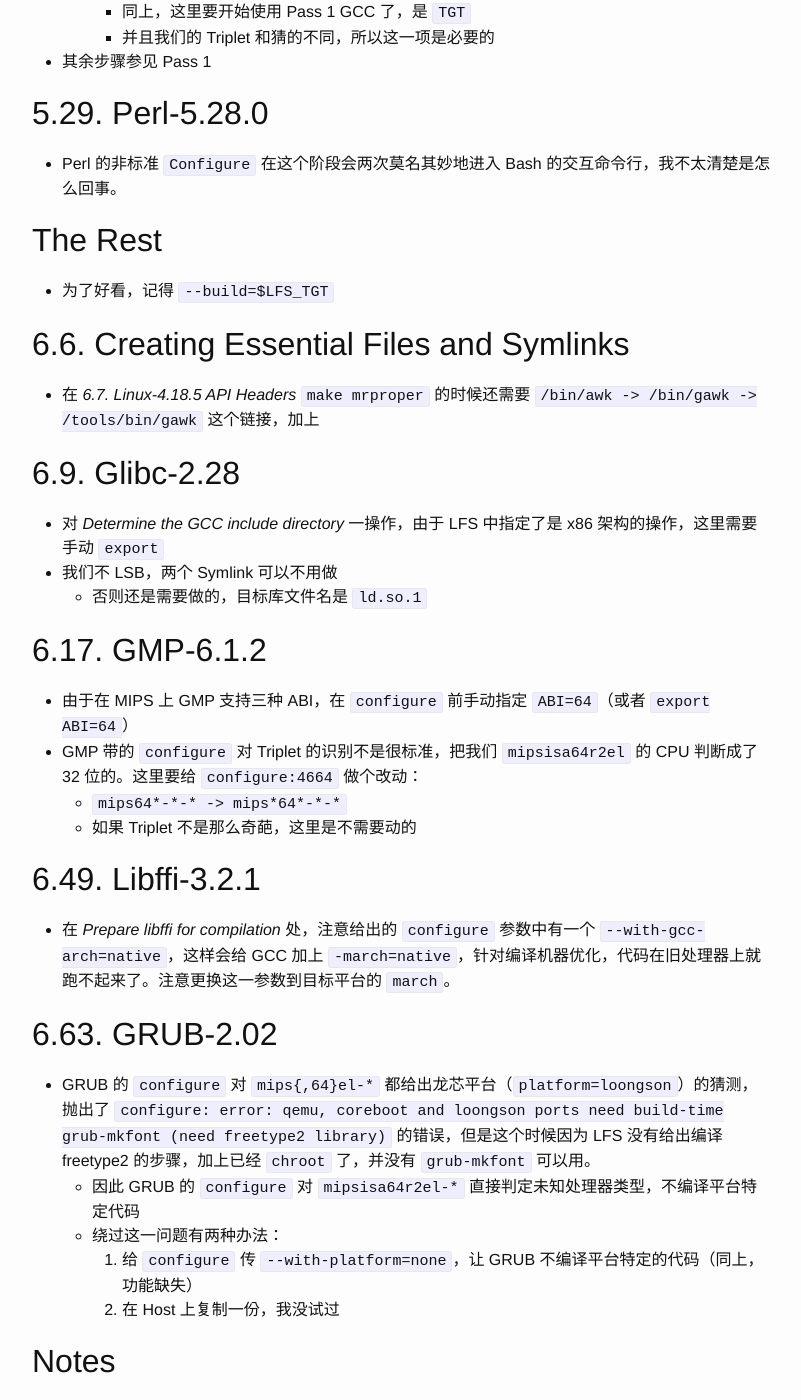
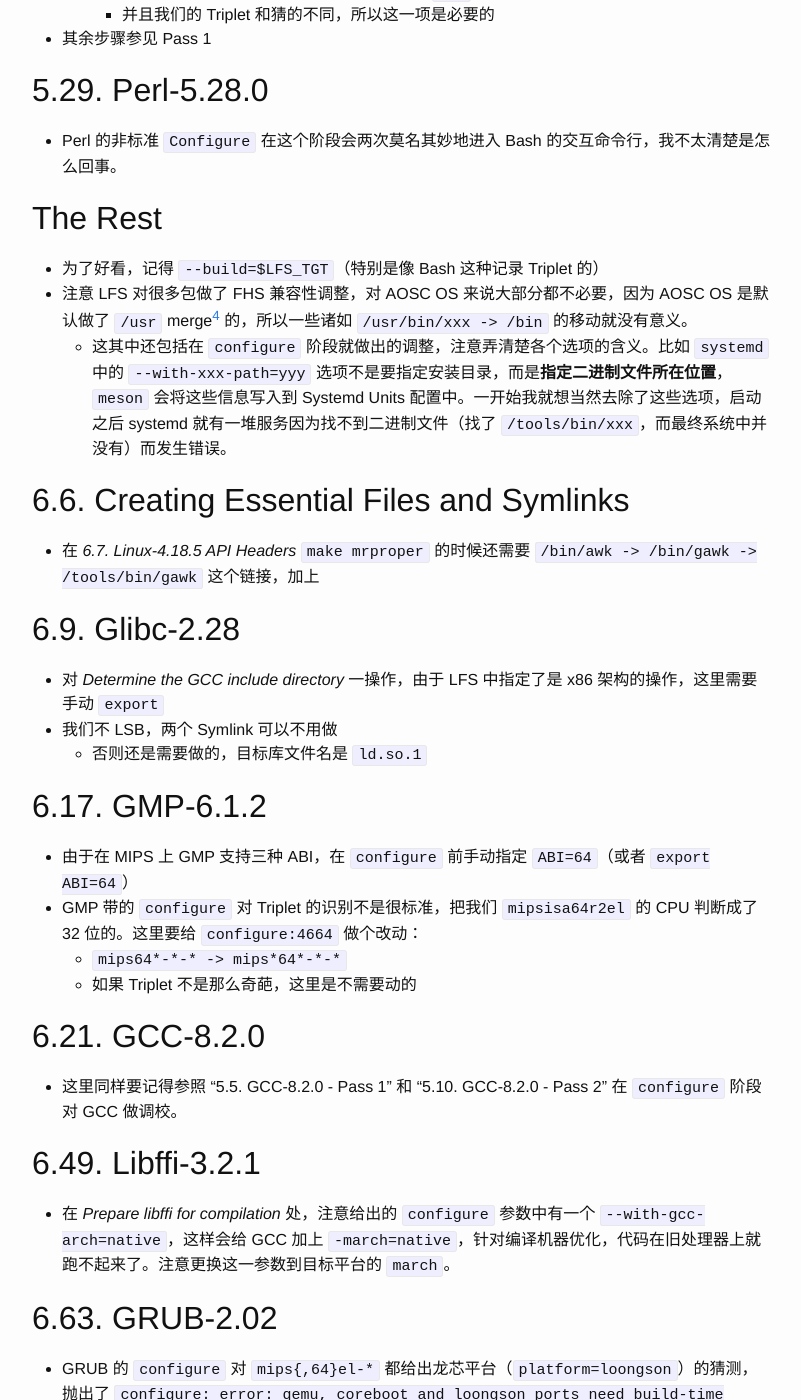
Before and after one commit to lmy441900/lmy441900.github.io, a Jekyll site: the page built from _posts/2018-12-23-lfs-on-mips64-process.md, in a window 1280 px wide and 1400 px high, scrolled down 2095 px. Shown: the whole window, without its empty margins (238-1039 px from the left). Built offline with Jekyll 4.4.1, drawn with Linux system fonts in a browser that asks for light colours; some of the changed text lies outside the part shown.

Commit message:
lfs-on-mips64-process: update

```diff
--- a/_posts/2018-12-23-lfs-on-mips64-process.md
+++ b/_posts/2018-12-23-lfs-on-mips64-process.md
@@ -65,14 +64,14 @@
 
 ## 5.9. Binutils-2.31.1 - Pass 2
 
-- 在 `configure` **后**：
+- 在 `configure` 后：
   - 添加 `--build=$LFS_TGT`
     - 注意这里要开始使用 Pass 1 GCC 了，是 `TGT`
     - 并且我们的 Triplet 和猜的不同，所以这一项是必要的
 
 ## 5.10. GCC-8.2.0 - Pass 2
 
-- 在 `configure` **后**：
+- 在 `configure` 后：
   - 添加 `--build=$LFS_TGT`
     - 同上，这里要开始使用 Pass 1 GCC 了，是 `TGT`
     - 并且我们的 Triplet 和猜的不同，所以这一项是必要的
@@ -84,7 +83,9 @@
 
 ## The Rest
 
-- 为了好看，记得 `--build=$LFS_TGT`
+- 为了好看，记得 `--build=$LFS_TGT`（特别是像 Bash 这种记录 Triplet 的）
+- 注意 LFS 对很多包做了 FHS 兼容性调整，对 AOSC OS 来说大部分都不必要，因为 AOSC OS 是默认做了 `/usr` merge[^4] 的，所以一些诸如 `/usr/bin/xxx -> /bin` 的移动就没有意义。
+  - 这其中还包括在 `configure` 阶段就做出的调整，注意弄清楚各个选项的含义。比如 `systemd` 中的 `--with-xxx-path=yyy` 选项不是要指定安装目录，而是**指定二进制文件所在位置**，`meson` 会将这些信息写入到 Systemd Units 配置中。一开始我就想当然去除了这些选项，启动之后 systemd 就有一堆服务因为找不到二进制文件（找了 `/tools/bin/xxx`，而最终系统中并没有）而发生错误。
 
 ## 6.6. Creating Essential Files and Symlinks
 
@@ -103,6 +104,10 @@
   - `mips64*-*-* -> mips*64*-*-*`
   - 如果 Triplet 不是那么奇葩，这里是不需要动的
 
+## 6.21. GCC-8.2.0
+
+- 这里同样要记得参照 "5.5. GCC-8.2.0 - Pass 1" 和 "5.10. GCC-8.2.0 - Pass 2" 在 `configure` 阶段对 GCC 做调校。
+
 ## 6.49. Libffi-3.2.1
 
 - 在 _Prepare libffi for compilation_ 处，注意给出的 `configure` 参数中有一个 `--with-gcc-arch=native`，这样会给 GCC 加上 `-march=native`，针对编译机器优化，代码在旧处理器上就跑不起来了。注意更换这一参数到目标平台的 `march`。
@@ -118,4 +123,6 @@
 ## Notes
 
 [^1]: [Forwarded from imi415] aosc os，关爱您、您的开发板、您的谜之处理器和您的史前遗产
-[^2]: 对龙芯三号的 `LL` / `SC` Bug，最好是通过 Binutils 补丁的方式让 `gas` 修复问题，而不是在 GCC 这里 `--without-llsc`，这样性能下降会比较厉害，不推荐。
+[^2]: 对龙芯二号，有 `-mfix-loongson2f-nop -mfix-loongson2f-jump` 两个 GCC 选项来绕过龙芯 2F 前期批次的 Bug，但是它们没有对应的 `configure` 选项，所以在后期构建系统介入之后注入选项实现修复。
+[^3]: 对龙芯三号的 `LL` / `SC` Bug，最好是通过 Binutils 补丁的方式让 `gas` 修复问题，而不是在 GCC 这里 `--without-llsc`，这样性能下降会比较厉害，不推荐。
+[^4]: https://github.com/AOSC-Dev/aosc-os/wiki/FYI_FS_Hierarchy
```
Also changed, not shown: other parts of _posts/2018-12-23-lfs-on-mips64-process.md (+3 -4 lines).
